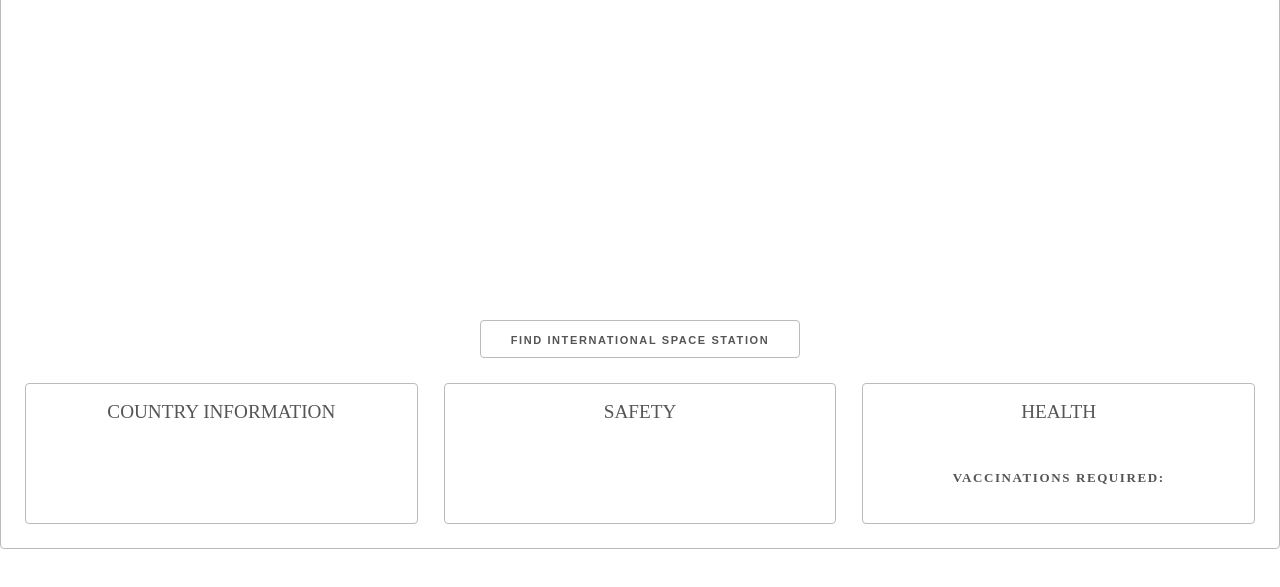
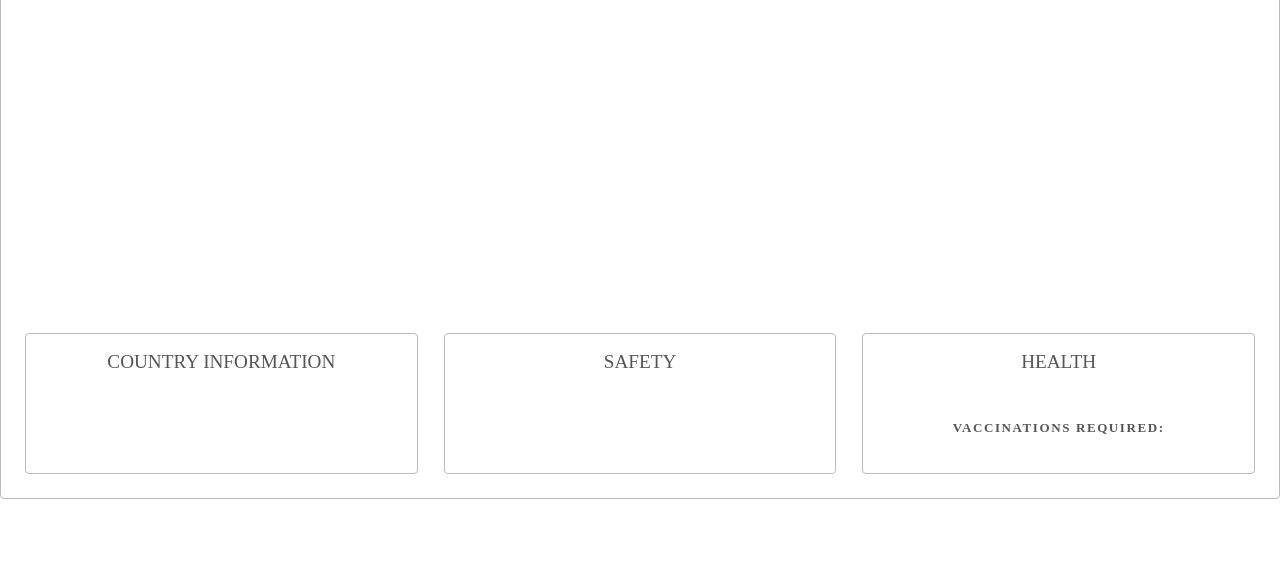
Before and after one commit to RJForgie/Travel-Safe, a website: page index.html in a window 1280 px wide. Shown: the part 123-710 px from the top of the page. Drawn offline with Linux system fonts and the light colour scheme; some packages are replaced by stand-ins of ours; no server answers.

Commit message:
temp disable of space station button

```diff
--- a/index.html
+++ b/index.html
@@ -24,7 +24,7 @@
 
     <div id="main-map"></div>
     <div id="buttons">
-      <button id="find-ISS-btn">Find International Space Station</button>
+      <!-- <button id="find-ISS-btn">Find International Space Station</button> -->
     </div>
 
     <div class="Grid">
```
Also changed, not shown: README.md.
